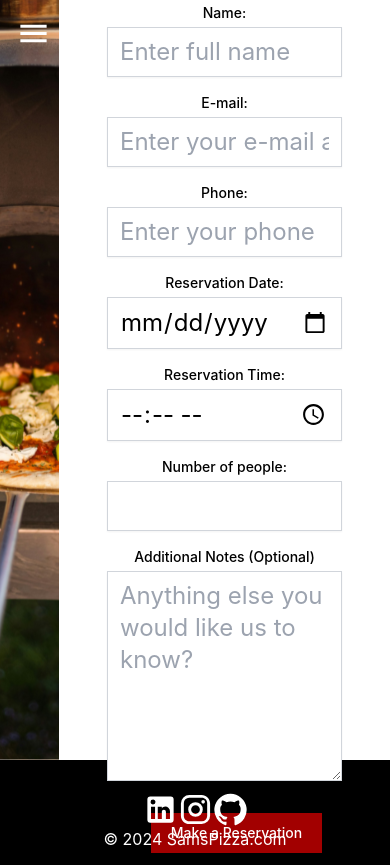
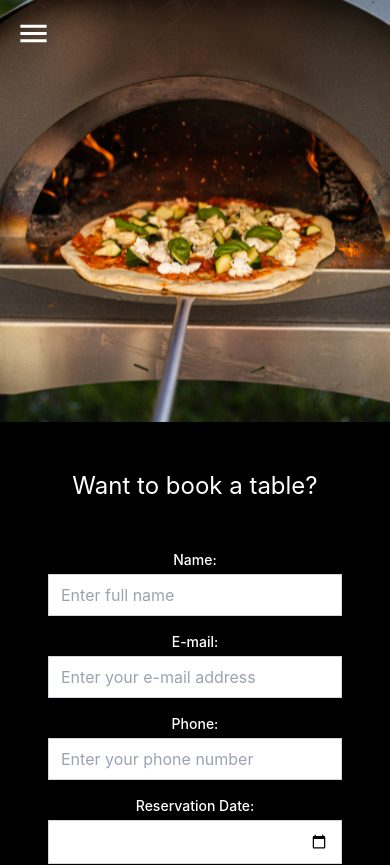
Before and after one commit to SammaniAri/PizzaRestaurant, a React (Create React App) app: page /contact in a window 390 px wide. Shown: the top 865 px of the page. Built offline with nearby package versions, Linux system fonts and the light colour scheme.

Commit message:
contact page - responsive

```diff
--- a/src/components/Form.jsx
+++ b/src/components/Form.jsx
@@ -11,7 +11,7 @@ const Form = () => {
 				<div class="mb-4">
 					<label
 						htmlFor="name"
-						class="block text-sm font-medium text-black">
+						class="block text-sm font-medium text-white">
 						Name:
 					</label>
 					<input
@@ -25,7 +25,7 @@ const Form = () => {
 				<div class="mb-4">
 					<label
 						htmlFor="mail"
-						class="block text-sm font-medium  text-black">
+						class="block text-sm font-medium   text-white">
 						E-mail:
 					</label>
 					<input
@@ -39,7 +39,7 @@ const Form = () => {
 				<div class="mb-4">
 					<label
 						htmlFor="phone"
-						class="block text-sm font-medium  text-black">
+						class="block text-sm font-medium  text-white">
 						Phone:
 					</label>
 					<input
@@ -53,7 +53,7 @@ const Form = () => {
 				<div class="mb-4">
 					<label
 						htmlFor="date"
-						class="block text-sm font-medium  text-black">
+						class="block text-sm font-medium  text-white">
 						Reservation Date:
 					</label>
 					<input
@@ -66,7 +66,7 @@ const Form = () => {
 				<div class="mb-4">
 					<label
 						htmlFor="time"
-						class="block text-sm font-medium  text-black">
+						class="block text-sm font-medium   text-white">
 						Reservation Time:
 					</label>
 					<input
@@ -79,7 +79,7 @@ const Form = () => {
 				<div class="mb-4">
 					<label
 						htmlFor="headCount"
-						class="block text-sm font-medium  text-black">
+						class="block text-sm font-medium   text-white">
 						Number of people:
 					</label>
 					<input
@@ -91,7 +91,7 @@ const Form = () => {
 				<div>
 					<label
 						htmlFor="headCount"
-						class="block text-sm font-medium  text-black">
+						class="block text-sm font-medium   text-white">
 						Additional Notes (Optional)
 					</label>
 					<textarea
--- a/src/pages/Contact.jsx
+++ b/src/pages/Contact.jsx
@@ -6,14 +6,16 @@ import Form from "../components/Form";
 
 const Contact = () => {
 	return (
-		<div className="contact w-full h-[90vh] flex bg-white ">
+		<div className="flex flex-col lg:flex-row bg-black">
 			<div
-				className="leftSide h-full flex-[1_1_50%] bg-center bg-no-repeat bg-cover"
+				className="left min-h-[50vh] lg:h-[90vh] bg-no-repeat bg-center bg-cover flex flex-1"
 				style={{
 					backgroundImage: `url(${oven})`,
 				}}></div>
-			<div className="rightSide h-full  flex-[1_1_50%] flex flex-col justify-center mt-12 text-2xl text-black">
-				<p>Want to book a table?</p>
+			<div className="right flex-1">
+				<p className="text-2xl mt-12">
+					Want to book a table?
+				</p>
 				<Form />
 			</div>
 		</div>
```
